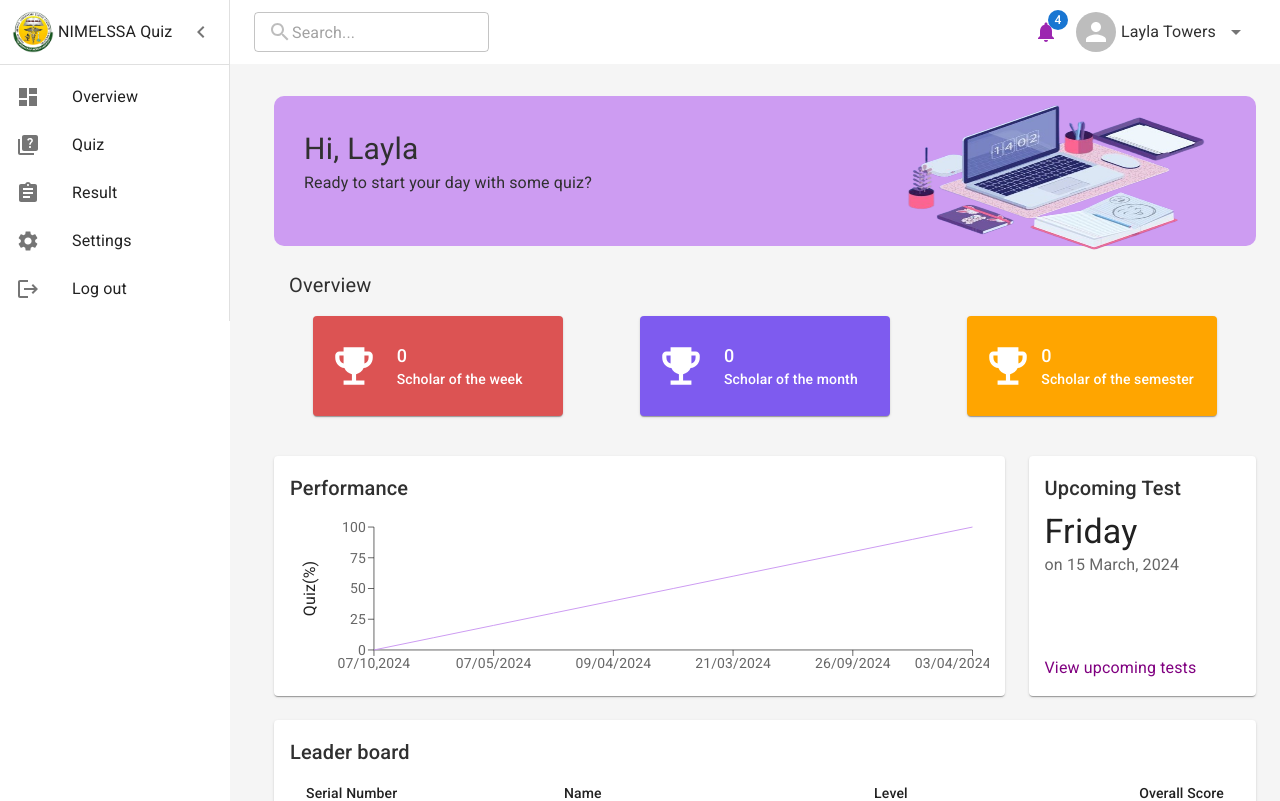
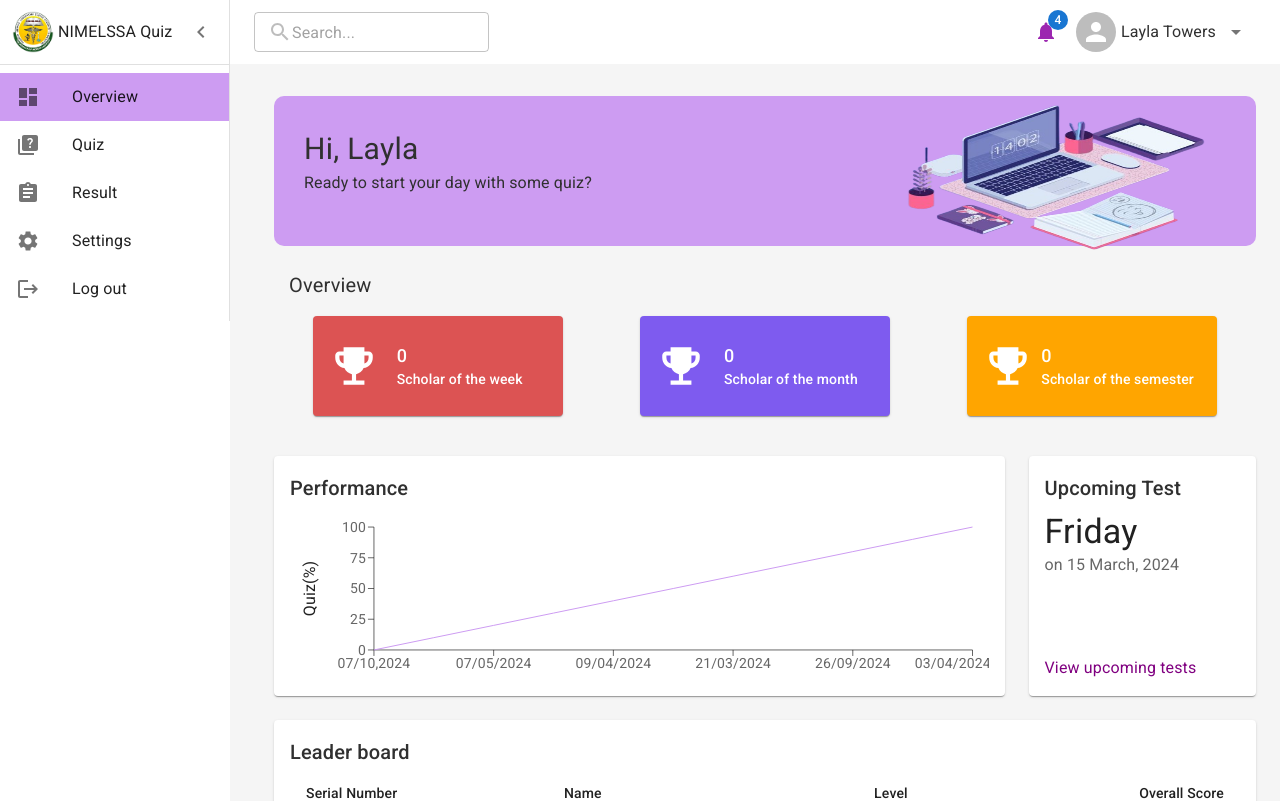
Before and after one commit to Fificode/nimelssa-quiz-app, a React (Vite) app: page /dashboard in a window 1280 px wide. Shown: the top 801 px of the page. Built offline with nearby package versions, Linux system fonts and the light colour scheme.

Commit message:
active nav link added

```diff
--- a/package.json
+++ b/package.json
@@ -17,7 +17,8 @@
     "react": "^18.2.0",
     "react-dom": "^18.2.0",
     "react-router-dom": "^6.20.1",
-    "recharts": "^2.10.3"
+    "recharts": "^2.10.3",
+    "tss-react": "^4.9.3"
   },
   "devDependencies": {
     "@types/react": "^18.2.37",
--- a/src/pages/dashboard/Dashboard.jsx
+++ b/src/pages/dashboard/Dashboard.jsx
@@ -1,4 +1,5 @@
 import * as React from 'react';
+import { useState, useEffect } from 'react';
 import { styled, createTheme, ThemeProvider } from '@mui/material/styles';
 import CssBaseline from '@mui/material/CssBaseline';
 import MuiDrawer from '@mui/material/Drawer';
@@ -13,15 +14,20 @@ import Badge from '@mui/material/Badge';
 import MenuIcon from '@mui/icons-material/Menu';
 import ChevronLeftIcon from '@mui/icons-material/ChevronLeft';
 import NotificationsIcon from '@mui/icons-material/Notifications';
-import { mainListItems, secondaryListItems } from './listItems';
+import ListItemButton from '@mui/material/ListItemButton';
+import ListItemIcon from '@mui/material/ListItemIcon';
+import ListItemText from '@mui/material/ListItemText';
+import DashboardIcon from '@mui/icons-material/Dashboard';
+import QuizIcon from '@mui/icons-material/Quiz';
+import AssignmentIcon from '@mui/icons-material/Assignment';
+import LogoutIcon from '@mui/icons-material/Logout';
+import SettingsIcon from '@mui/icons-material/Settings';
+import { NavLink, useLocation } from 'react-router-dom';
+import { makeStyles } from 'tss-react/mui';
 import TextField from '@mui/material/TextField';
 import SearchIcon from '@mui/icons-material/Search';
 import Avatar from '@mui/material/Avatar';
 import ArrowDropDownIcon from '@mui/icons-material/ArrowDropDown';
-// import ListItemButton from '@mui/material/ListItemButton';
-// import ListItemIcon from '@mui/material/ListItemIcon';
-// import ListItemText from '@mui/material/ListItemText';
-// import LogoutIcon from '@mui/icons-material/Logout';
 
 
 
@@ -71,15 +77,30 @@ const Drawer = styled(MuiDrawer, { shouldForwardProp: (prop) => prop !== 'open'
     },
   }),
 );
-
+const useStyles = makeStyles()(() => {
+  return {
+    activeLink: {
+      backgroundColor: '#cd9cf2',
+    },
+  };
+});
 
 // TODO remove, this demo shouldn't need to reset the theme.
 const defaultTheme = createTheme();
 
 
 export default function Dashboard({toggleDrawer, open}) {
+  const {classes} = useStyles();
+  const location = useLocation();
+  const [activeLink, setActiveLink] = useState('');
 
+  useEffect(() => {
+    setActiveLink(location.pathname);
+  }, [location]);
 
+  const isActive = (path) => {
+    return path === activeLink ? 'activeLink' : '';
+  };
   return (
     <ThemeProvider theme={defaultTheme}>
       <Box sx={{ display: 'flex', height:'100vh' }}>
@@ -162,8 +183,47 @@ export default function Dashboard({toggleDrawer, open}) {
           </Toolbar>
           <Divider/>
           <List component="nav"  >
-            {mainListItems}
-            <Box>{secondaryListItems}</Box>
+          <NavLink to='/dashboard'  >
+    <ListItemButton className={isActive('/dashboard') ? classes.activeLink : null}>
+      <ListItemIcon>
+        <DashboardIcon />
+      </ListItemIcon>
+      <ListItemText primary="Overview" />
+    </ListItemButton>
+</NavLink>
+<NavLink to='/dashboard/quiz'  >
+    <ListItemButton className={isActive('/dashboard/quiz') ? classes.activeLink : null}>
+      <ListItemIcon>
+      <QuizIcon />
+      </ListItemIcon>
+      <ListItemText primary="Quiz" />
+    </ListItemButton>
+</NavLink>
+<NavLink to='/dashboard/result'>
+    <ListItemButton className={isActive('/dashboard/result') ? classes.activeLink : null}>
+      <ListItemIcon>
+      <AssignmentIcon />
+      </ListItemIcon>
+      <ListItemText primary="Result" />
+    </ListItemButton>
+</NavLink>
+<NavLink to='/dashboard/settings'>
+    <ListItemButton className={isActive('/dashboard/settings') ? classes.activeLink : null}>
+      <ListItemIcon>
+        <SettingsIcon />
+      </ListItemIcon>
+      <ListItemText primary="Settings" />
+    </ListItemButton>
+    </NavLink>
+    <NavLink >
+    <ListItemButton>
+      <ListItemIcon>
+      <LogoutIcon />
+      </ListItemIcon>
+      <ListItemText primary="Log out" />
+    </ListItemButton>
+    </NavLink>
+            {/* <Box>{secondaryListItems}</Box> */}
            {/* <Box sx={{display: 'flex', flexDirection: 'column', justifyContent:'center', height: '80vh' }}>
 
          <Box sx={{ mt: 'auto' }}>
--- a/src/pages/dashboard/listItems.jsx
+++ /dev/null
@@ -1,76 +0,0 @@
-import * as React from 'react';
-import ListItemButton from '@mui/material/ListItemButton';
-import ListItemIcon from '@mui/material/ListItemIcon';
-import ListItemText from '@mui/material/ListItemText';
-import DashboardIcon from '@mui/icons-material/Dashboard';
-import QuizIcon from '@mui/icons-material/Quiz';
-import AssignmentIcon from '@mui/icons-material/Assignment';
-import LogoutIcon from '@mui/icons-material/Logout';
-import SettingsIcon from '@mui/icons-material/Settings';
-import { NavLink } from 'react-router-dom';
-// import { makeStyles } from '@material-ui/core/styles';
-
-// const useStyles = makeStyles((theme) => ({
-//   drawer: {
-//     width: drawerWidth,
-//     flexShrink: 0,
-//   },
-//   drawerPaper: {
-//     width: drawerWidth,
-//   },
-//   activeLink: {
-//     backgroundColor: theme.palette.primary.main,
-//     color: '#fff',
-//   },
-// }));
-// const classes = useStyles();
-
-export const mainListItems = (
-  <React.Fragment>
-<NavLink to='/dashboard'>
-    <ListItemButton>
-      <ListItemIcon>
-        <DashboardIcon />
-      </ListItemIcon>
-      <ListItemText primary="Overview" />
-    </ListItemButton>
-</NavLink>
-<NavLink to='/dashboard/quiz'>
-    <ListItemButton>
-      <ListItemIcon>
-      <QuizIcon />
-      </ListItemIcon>
-      <ListItemText primary="Quiz" />
-    </ListItemButton>
-</NavLink>
-<NavLink to='/dashboard/result'>
-    <ListItemButton>
-      <ListItemIcon>
-      <AssignmentIcon />
-      </ListItemIcon>
-      <ListItemText primary="Result" />
-    </ListItemButton>
-</NavLink>
-<NavLink to='/dashboard/settings'>
-    <ListItemButton>
-      <ListItemIcon>
-        <SettingsIcon />
-      </ListItemIcon>
-      <ListItemText primary="Settings" />
-    </ListItemButton>
-    </NavLink>
-  </React.Fragment>
-);
-
-export const secondaryListItems = (
-  <React.Fragment>
-  <NavLink to='/logout'>
-    <ListItemButton>
-      <ListItemIcon>
-      <LogoutIcon />
-      </ListItemIcon>
-      <ListItemText primary="Log out" />
-    </ListItemButton>
-    </NavLink>
-  </React.Fragment>
-);
```
Also changed, not shown: 1 other file (tests, documents, lock files or other folders).
